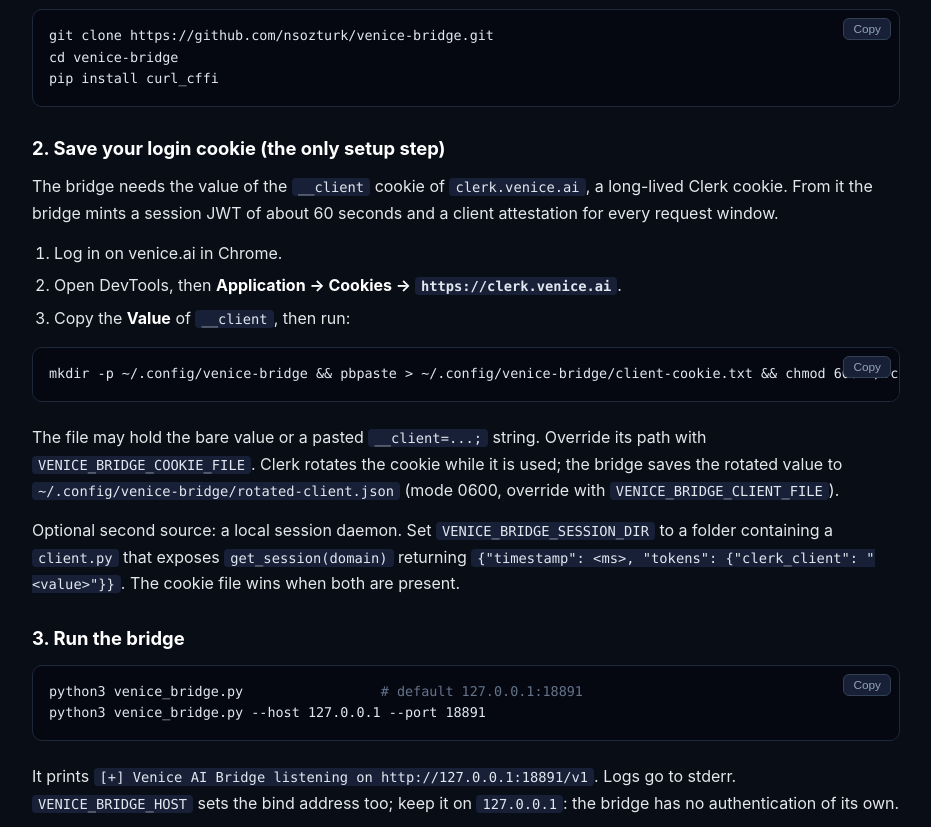
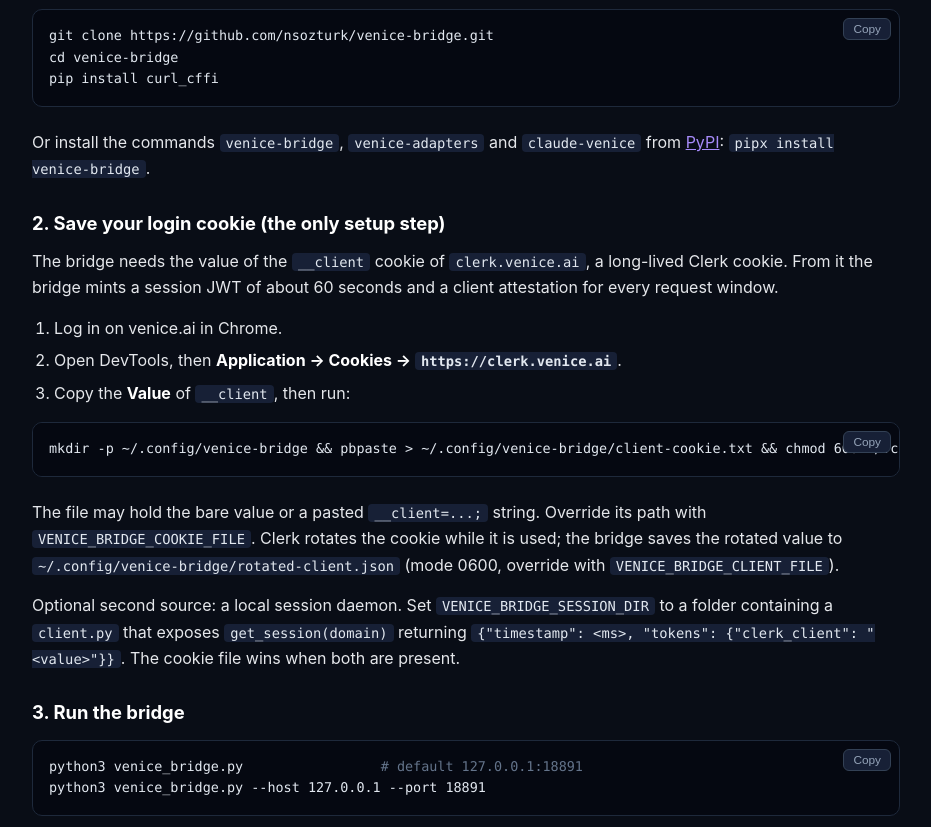
Before and after one commit to Sedmio/venice-bridge, a plain HTML site: page docs/index.html in a window 1280 px wide. Shown: the part 2900-3727 px from the top of the page, without its empty margins (294-1225 px from the left). Drawn offline with Linux system fonts and the light colour scheme.

Commit message:
docs: install from PyPI (pipx install venice-bridge), PyPI badge, absolute README hrefs
Co-Authored-By: Claude Opus 5.5 <noreply@anthropic.com>

```diff
--- a/docs/index.html
+++ b/docs/index.html
@@ -428,6 +428,7 @@ footer { margin-top: 60px; padding-top: 20px; border-top: 1px solid var(--border
       <pre><code>git clone https://github.com/nsozturk/venice-bridge.git
 cd venice-bridge
 pip install curl_cffi</code></pre>
+      <p>Or install the commands <code>venice-bridge</code>, <code>venice-adapters</code> and <code>claude-venice</code> from <a href="https://pypi.org/project/venice-bridge/">PyPI</a>: <code>pipx install venice-bridge</code>.</p>
 
       <h3>2. Save your login cookie (the only setup step)</h3>
       <p>The bridge needs the value of the <code>__client</code> cookie of <code>clerk.venice.ai</code>, a long-lived Clerk cookie. From it the bridge mints a session JWT of about 60 seconds and a client attestation for every request window.</p>
```
Also changed, not shown: docs/llms-full.txt, docs/llms.txt, llms.txt, 1 other file.
